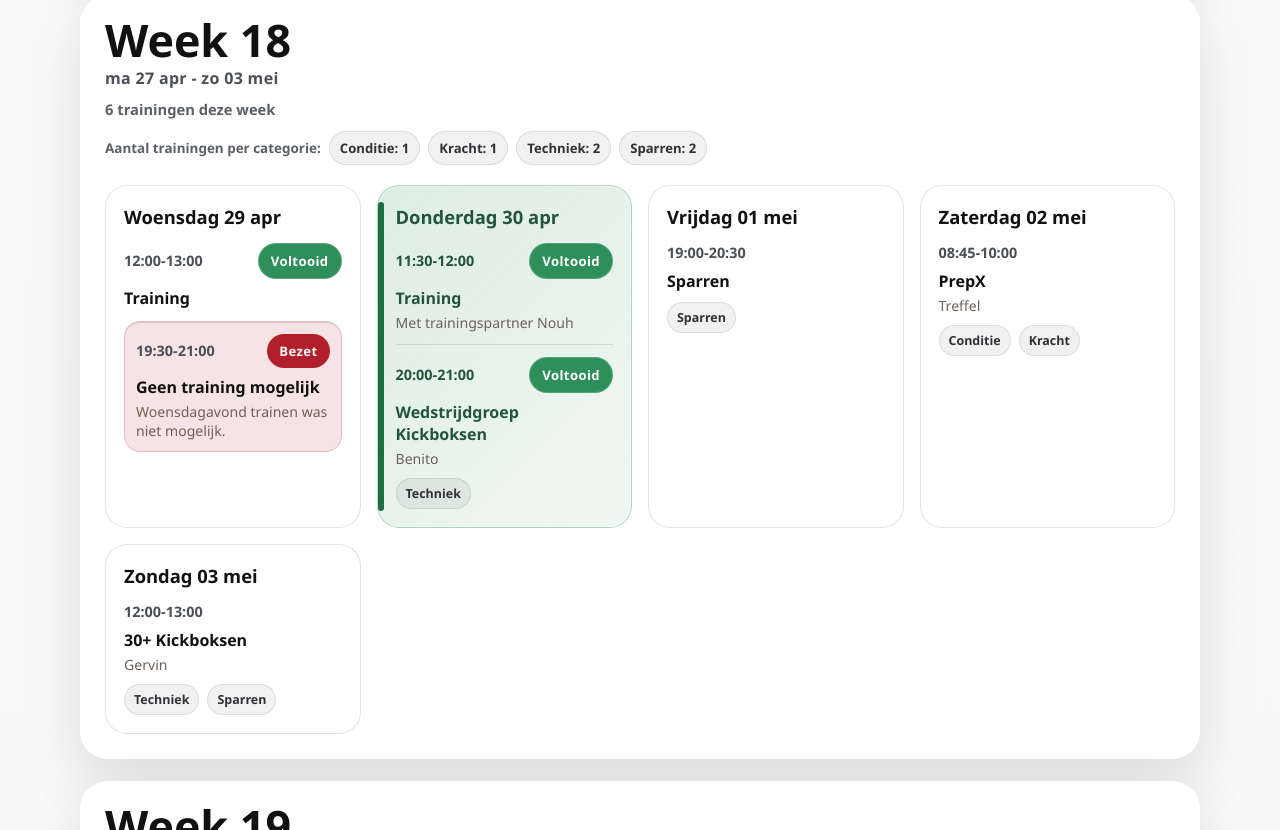
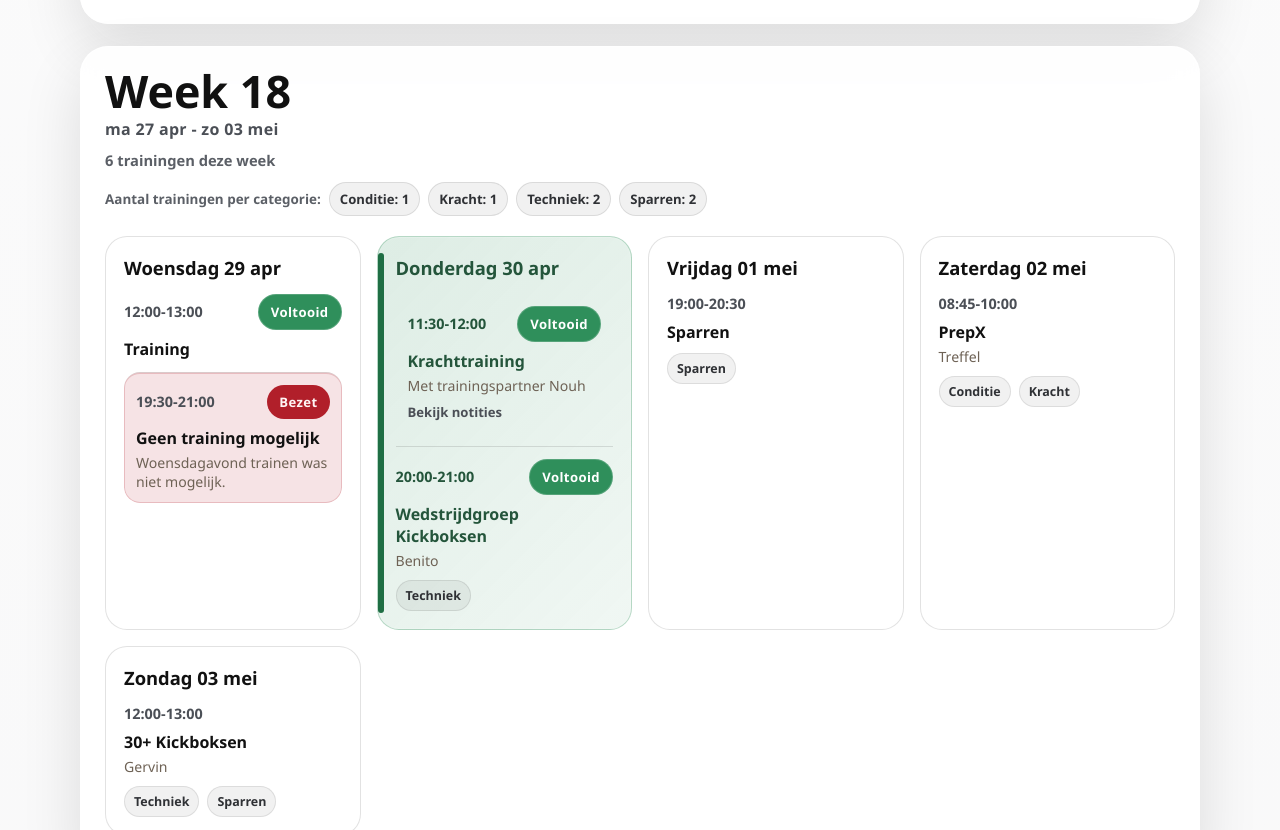
Before and after one commit to larsdouweschuitema/titanlog, a Nuxt app: page /events/almere-finest in a window 1280 px wide. Shown: the part 3408-4238 px from the top of the page. Built offline with nearby package versions, Linux system fonts and the light colour scheme.

Commit message:
Add April 25 and April 30 training notes

```diff
--- a/data/schedule.ts
+++ b/data/schedule.ts
@@ -425,7 +425,14 @@ export const scheduleWeeks: ScheduleWeek[] = [
         time: '08:45-10:00',
         session: 'PrepX',
         tags: ['Conditie', 'Kracht'],
-        type: 'training'
+        type: 'training',
+        notes: [
+          '2 rondes totaal.',
+          'Linkerkant per ronde: 100 jumping jacks, 90 mountain climbers, 80 skaters hops, 70 shoulder taps, 60 cycle crunches, 50 front lunges, 40 hip thrusters, 30 chin hops, 20 push-ups en 10 full burpees.',
+          'Na elke oefening aan de rechterkant thrusters: 10, 9, 8, 7, 6, 5, 4, 3, 2, 1.',
+          'Eerste ronde voltooid in 16 minuten.',
+          'Tweede ronde ook gedaan, maar niet getimed.'
+        ]
       },
       {
         date: '2026-04-25',
@@ -472,10 +479,21 @@ export const scheduleWeeks: ScheduleWeek[] = [
         date: '2026-04-30',
         dayLabel: 'Donderdag 30 apr',
         time: '11:30-12:00',
-        session: 'Training',
+        session: 'Krachttraining',
         detail: 'Met trainingspartner Nouh',
         completed: true,
-        type: 'training'
+        type: 'training',
+        notes: [
+          'Warming-up: 3 minuten airbike, 500 meter ski, 500 meter roeien en 2 rondes van 15 bench press met 20 kg.',
+          'Hoofdset bestond uit 5 rondes met als doel 20 rows op 40 kg, 15 thrusters op 25 kg en 20 bench press op 40 kg.',
+          'Ronde 1: 20 rows, 15 thrusters, 20 bench press.',
+          'Ronde 2: 20 rows, 15 thrusters, 20 bench press.',
+          'Ronde 3: 20 rows, 15 thrusters, 13 bench press, onder target.',
+          'Ronde 4: 20 rows, 15 thrusters, 14 bench press, onder target.',
+          'Ronde 5: 20 rows, 15 thrusters, 13 bench press, onder target.',
+          'Cooling down: 2 minuten airbike of running.',
+          'Rows en thrusters in alle rondes gehaald; bench press zakte vanaf ronde 3 naar 13, 14 en 13 in plaats van 20.'
+        ]
       },
       {
         date: '2026-04-30',
```
